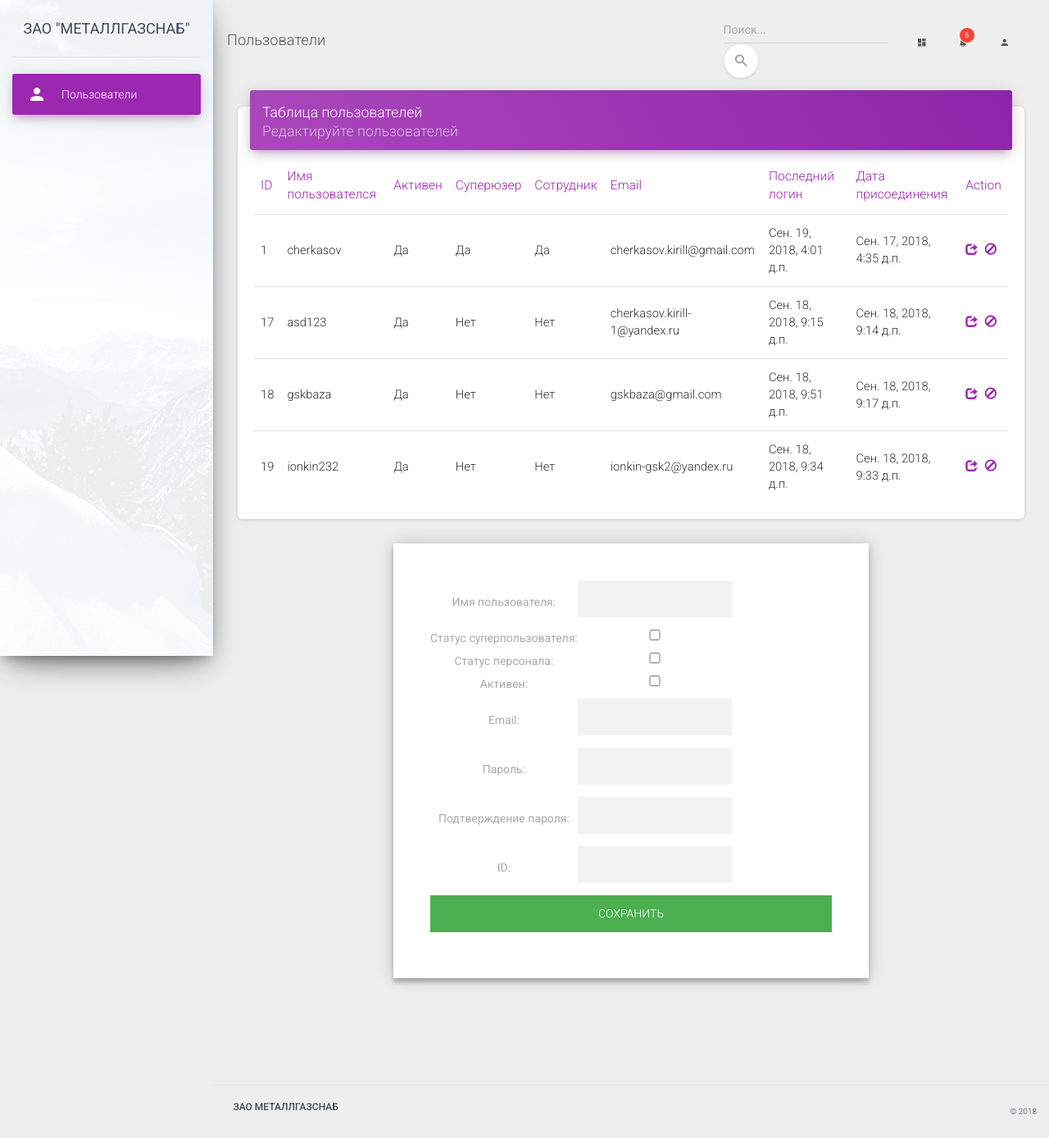
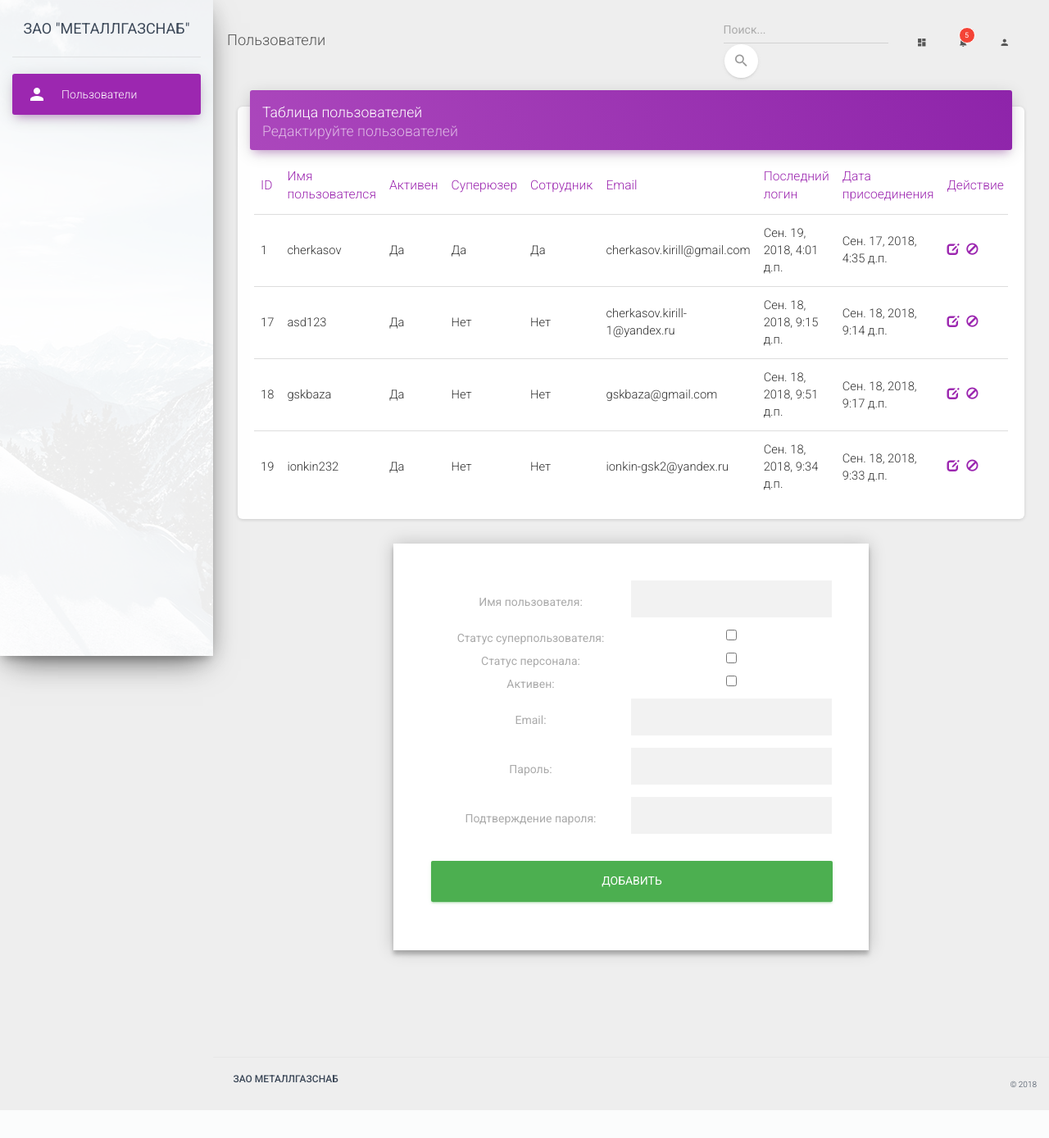
Before and after one commit to k1r91/metgs, a Django app: page /admin/ in a window 1280 px wide. Shown: the whole page at 82% size. After the commit the page ends 1354 px from the top, so only its background shows below. Run offline with Django 3.2, Linux system fonts and the light colour scheme; a user stored in the database is signed in; data comes from the database, SQL or seed files in the repository; some libraries are stand-ins or nearby versions.

Commit message:
Done ajax errors during add user task. TODO: save user thorugh ajax post request, add csrf token in jquery.

```diff
--- a/mainapp/forms.py
+++ b/mainapp/forms.py
@@ -25,7 +25,7 @@ class SignUpForm(UserCreationForm):
 
 
 class UserEditFrom(UserCreationForm):
-    id = forms.IntegerField(label='ID', widget=forms.TextInput(attrs={'id': 'user_id'}))
+    id = forms.IntegerField(label='', widget=forms.HiddenInput(attrs={'id': 'user_id'}), required=False)
     email = forms.EmailField(max_length=200)
     is_active = forms.BooleanField(label="Активен", required=False)
 
--- a/mainapp/views.py
+++ b/mainapp/views.py
@@ -1,4 +1,5 @@
 import os
+import json
 from django.contrib.auth.models import User
 from django.shortcuts import render, HttpResponseRedirect, get_object_or_404
 from django.contrib import auth
@@ -13,6 +14,7 @@ from django.template.context_processors import csrf
 from mainapp.models import *
 from mainapp.forms import SignUpForm, UserEditFrom
 from mainapp.get_token import account_activation_token
+from django.views.decorators.csrf import csrf_exempt
 
 
 # Create your views here.
@@ -134,3 +136,28 @@ def get_user_form(request, id):
         html = loader.render_to_string('admin/inc_user_edit_form.html', context)
         data = {'errors': False, 'html': html}
         return JsonResponse(data)
+
+
+@csrf_exempt
+def add_user(request):
+    if request.is_ajax():
+        context = {}
+        data = json.loads(request.body.decode())
+        form_data = {}
+        for item in data:
+            if item["name"] == "id":
+                continue
+            form_data[item["name"]] = item["value"]
+        print(form_data)
+        form = UserEditFrom(form_data)
+        context['users'] = User.objects.all()
+        context['edit_form'] = form
+        if form.is_valid():
+            form.save()
+            html = loader.render_to_string('admin/inc_users_list', context)
+            data = {'errors': False, 'html': html}
+            return JsonResponse(data)
+        else:
+            html = loader.render_to_string('admin/inc_user_edit_form.html', context)
+            data = {'errors': True, 'html': html}
+            return JsonResponse(data)
--- a/metgs/urls.py
+++ b/metgs/urls.py
@@ -27,7 +27,8 @@ urlpatterns = [
     path('signup/', signup),
     path('activate/<uidb64>/<token>', activate, name='activate'),
     path('admin/', admin),
-    path('admin/get_user_form/<id>/', get_user_form)
+    path('admin/get_user_form/<id>/', get_user_form),
+    path('admin/user/add/', add_user),
 ]
 
 if settings.DEBUG:
--- a/static/css/admin/admin.css
+++ b/static/css/admin/admin.css
@@ -20,3 +20,14 @@ span.glyphicon, td, th {
 .navbar>.container-fluid .navbar-brand {
     margin-left: 2px;
 }
+
+td {
+    width: 50%;
+}
+table {
+    width: 100%;
+}
+
+.hidden {
+    display: none;
+}
--- a/templates/admin/inc_user_edit_form.html
+++ b/templates/admin/inc_user_edit_form.html
@@ -9,13 +9,25 @@
                         <td>{{ field.label_tag }}</td>
                         <td>{{ field }}</td>
                         {% for error in field.errors %}
-                            <p style="color: red">{{ error }}</p>
+                            <p class="errors" style="color: red">{{ error }}</p>
                         {% endfor %}
                     </tr>
                 {% endfor %}
+                <tr class="add">
+                    <td colspan="2">
+                        <button id="btn-add" type="submit" class="btn btn-success">ДОБАВИТЬ</button>
+                    </td>
+                </tr>
+                <tr class="edit hidden">
+                    <td>
+                        <button id="btn-edit" type="submit" class="btn btn-success">СОХРАНИТЬ</button>
+                    </td>
+                    <td>
+                        <button id="btn-cancel" class="btn btn-danger">ОТМЕНА</button>
+                    </td>
+                </tr>
                 </tbody>
             </table>
-            <button id="save" type="submit">СОХРАНИТЬ</button>
         </form>
     </div>
 </div>
--- a/templates/admin/inc_users_list.html
+++ b/templates/admin/inc_users_list.html
@@ -27,7 +27,7 @@
         <td>{{ usr.last_login }}</td>
         <td>{{ usr.date_joined }}</td>
         <td><a href="#edit-form" onclick="fill_form({{ usr.pk }})"><span
-                class="glyphicon glyphicon-share"></span></a>
+                class="glyphicon glyphicon-edit"></span></a>
             <a href="user/delete/{{ usr.pk }}"><span
                     class="delete glyphicon glyphicon-ban-circle"></span></a></td>
     </tr>
--- a/templates/admin/users.html
+++ b/templates/admin/users.html
@@ -43,7 +43,7 @@
                                         Дата присоединения
                                     </th>
                                     <th>
-                                        Action
+                                        Действие
                                     </th>
                                     </thead>
                                     <tbody>
```
Also changed, not shown: static/js/admin/users.js (+56 -0 lines).
